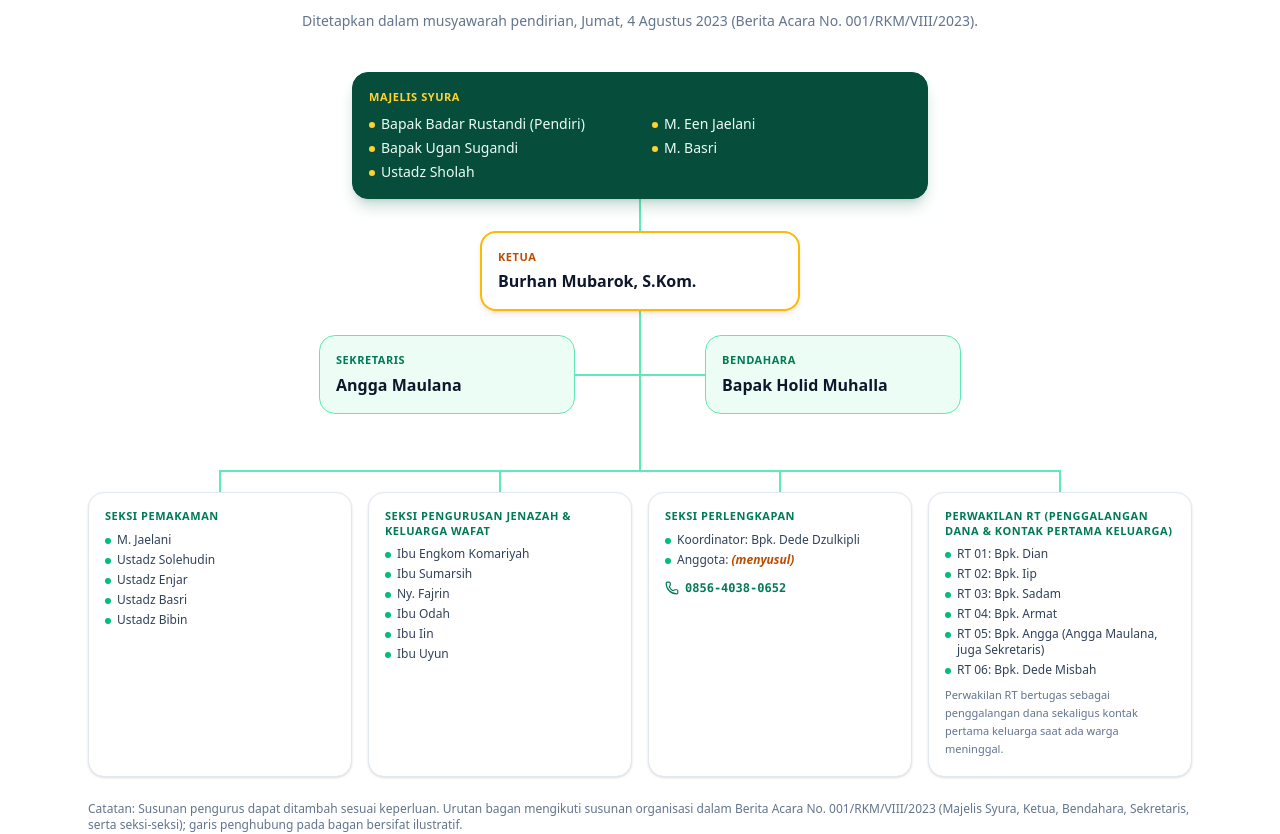
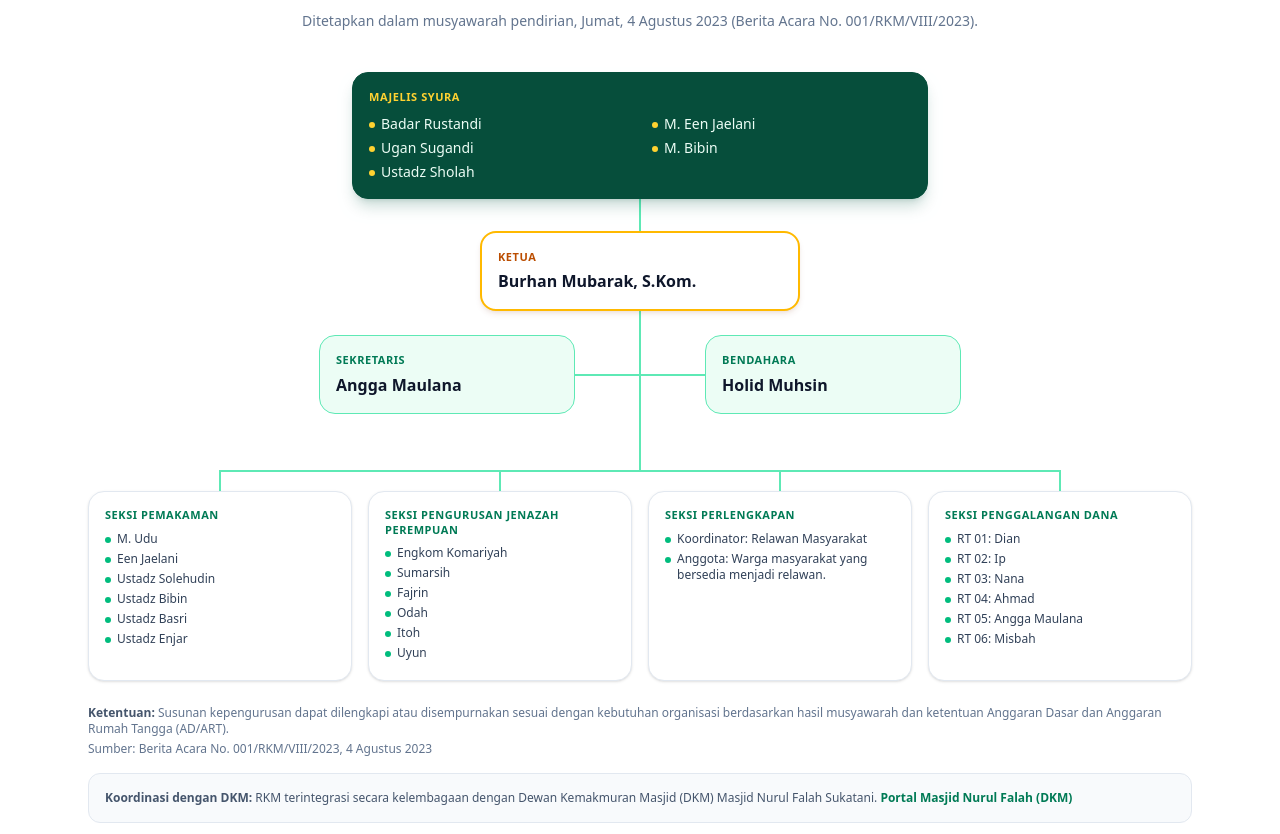
Before and after one commit to rkm-sukatani/rkm-sukatani.github.io, a React (Vite) app: page / in a window 1280 px wide. Shown: the part 3793-4627 px from the top of the page. Built offline with nearby package versions, Linux system fonts and the light colour scheme.

Commit message:
feat(struktur): bagan Struktur Organisasi mengikuti persis Berita Acara No. 001/RKM/VIII/2023 (BERITA ACARA RKM.pdf)

```diff
--- a/src/components/home/Sections.tsx
+++ b/src/components/home/Sections.tsx
@@ -8,7 +8,6 @@ import {
   Scale,
   Wallet,
   Users,
-  Phone,
   BookOpen,
   ArrowRight,
   ClipboardList,
@@ -337,9 +336,8 @@ function VLine({ className = "" }: { className?: string }) {
 }
 
 export function StrukturOrganisasiSection() {
-  const c = rkm.coordinator;
-  const p = rkm.pengurus;
-  const seksiCount = p.seksi.length;
+  const so = rkm.strukturOrganisasi;
+  const seksiCount = so.seksi.length;
   return (
     <section id="struktur-organisasi" className="py-16 bg-white border-y border-slate-200 scroll-mt-20">
       <div className="max-w-6xl mx-auto px-4 sm:px-6">
@@ -352,17 +350,17 @@ export function StrukturOrganisasiSection() {
 
         <div role="group" aria-label="Bagan struktur organisasi RKM Sukatani" className="flex flex-col items-center">
           {/* Level 1: Majelis Syura */}
-          <OrgBox role="Majelis Syura" names={p.majelisSyura} variant="syura" className="max-w-xl" />
+          <OrgBox role={so.majelisSyura.title} names={so.majelisSyura.members} variant="syura" className="max-w-xl" />
           <VLine className="h-8" />
 
           {/* Level 2: Ketua */}
-          <OrgBox role="Ketua" names={[p.ketua]} variant="ketua" className="max-w-xs" />
+          <OrgBox role={so.ketua.title} names={[so.ketua.name]} variant="ketua" className="max-w-xs" />
 
           {/* Level 3: Sekretaris & Bendahara (cabang dari garis Ketua) */}
           <div className="w-full flex flex-col items-center lg:flex-row lg:items-stretch lg:justify-center">
             <VLine className="h-6 lg:hidden" />
             <div className="w-full max-w-xs lg:w-64 lg:py-6 flex items-center">
-              <OrgBox role="Sekretaris" names={[p.sekretaris]} />
+              <OrgBox role={so.sekretaris.title} names={[so.sekretaris.name]} />
             </div>
             <div aria-hidden="true" className="hidden lg:flex items-center w-16">
               <div className={`h-0.5 w-full ${LINE}`} />
@@ -372,15 +370,15 @@ export function StrukturOrganisasiSection() {
               <div className={`h-0.5 w-full ${LINE}`} />
             </div>
             <div className="w-full max-w-xs lg:w-64 lg:py-6 flex items-center">
-              <OrgBox role="Bendahara" names={[p.bendahara]} />
+              <OrgBox role={so.bendahara.title} names={[so.bendahara.name]} />
             </div>
           </div>
           <VLine className="h-6 lg:h-8" />
 
           {/* Level 4: Seksi-seksi */}
           <div className="w-full grid grid-cols-1 lg:grid-cols-4 lg:gap-4 text-xs">
-            {p.seksi.map((sk, i) => (
-              <div key={sk.name} className="relative flex flex-col items-center">
+            {so.seksi.map((sk, i) => (
+              <div key={sk.title} className="relative flex flex-col items-center">
                 {/* garis horizontal penghubung antarseksi (desktop) */}
                 <div
                   aria-hidden="true"
@@ -389,19 +387,7 @@ export function StrukturOrganisasiSection() {
                   }`}
                 />
                 <VLine className={`h-6 ${i === 0 ? "hidden lg:block" : ""}`} />
-                <OrgBox role={sk.name} names={sk.members} variant="seksi" className="max-w-md lg:max-w-none h-full">
-                  {"note" in sk && <p className="text-[11px] text-slate-500 mt-2 leading-relaxed">{sk.note}</p>}
-                  {sk.name === "Seksi Perlengkapan" && (
-                    <a
-                      href={`https://wa.me/${c.whatsapp}?text=${encodeURIComponent(`Assalamu'alaikum ${c.name} (${c.role})`)}`}
-                      target="_blank"
-                      rel="noopener noreferrer"
-                      className="text-[#047857] font-mono mt-3 flex items-center gap-1.5 font-semibold hover:underline"
-                    >
-                      <Phone className="w-3.5 h-3.5" /> {c.phone}
-                    </a>
-                  )}
-                </OrgBox>
+                <OrgBox role={sk.title} names={sk.members} variant="seksi" className="max-w-md lg:max-w-none h-full" />
               </div>
             ))}
           </div>
@@ -409,10 +395,9 @@ export function StrukturOrganisasiSection() {
 
         <div className="mt-6 text-xs text-left text-slate-500 space-y-1">
           <p>
-            Catatan: {p.note} Urutan bagan mengikuti susunan organisasi dalam {rkm.founding.document} (Majelis Syura, Ketua,
-            Bendahara, Sekretaris, serta seksi-seksi); garis penghubung pada bagan bersifat ilustratif.
+            <b className="text-slate-600">Ketentuan:</b> {so.ketentuan}
           </p>
-          <p>Sumber: {p.source}.</p>
+          <p>Sumber: {so.source}</p>
         </div>
         <div className="mt-4 p-4 rounded-xl bg-slate-50 border border-slate-200 text-xs text-left text-slate-600">
           <b>Koordinasi dengan DKM:</b> RKM terintegrasi secara kelembagaan dengan {rkm.parentOrganization}.{" "}
--- a/src/data/rkm.json
+++ b/src/data/rkm.json
@@ -230,5 +230,74 @@
     ],
     "source": "Konfirmasi Burhan, 3 Nov 2026"
   },
-  "programKerjaLain": "(menyusul)"
+  "programKerjaLain": "(menyusul)",
+  "strukturOrganisasi": {
+    "_catatan": "Disalin persis dari 'BERITA ACARA RKM.pdf' (II. SUSUNAN KEPENGURUSAN) sebagai struktur final; nama dan ejaan mengikuti dokumen tersebut.",
+    "majelisSyura": {
+      "title": "Majelis Syura",
+      "members": [
+        "Badar Rustandi",
+        "M. Een Jaelani",
+        "Ugan Sugandi",
+        "M. Bibin",
+        "Ustadz Sholah"
+      ]
+    },
+    "ketua": {
+      "title": "Ketua",
+      "name": "Burhan Mubarak, S.Kom."
+    },
+    "sekretaris": {
+      "title": "Sekretaris",
+      "name": "Angga Maulana"
+    },
+    "bendahara": {
+      "title": "Bendahara",
+      "name": "Holid Muhsin"
+    },
+    "seksi": [
+      {
+        "title": "Seksi Pemakaman",
+        "members": [
+          "M. Udu",
+          "Een Jaelani",
+          "Ustadz Solehudin",
+          "Ustadz Bibin",
+          "Ustadz Basri",
+          "Ustadz Enjar"
+        ]
+      },
+      {
+        "title": "Seksi Pengurusan Jenazah Perempuan",
+        "members": [
+          "Engkom Komariyah",
+          "Sumarsih",
+          "Fajrin",
+          "Odah",
+          "Itoh",
+          "Uyun"
+        ]
+      },
+      {
+        "title": "Seksi Perlengkapan",
+        "members": [
+          "Koordinator: Relawan Masyarakat",
+          "Anggota: Warga masyarakat yang bersedia menjadi relawan."
+        ]
+      },
+      {
+        "title": "Seksi Penggalangan Dana",
+        "members": [
+          "RT 01: Dian",
+          "RT 02: Ip",
+          "RT 03: Nana",
+          "RT 04: Ahmad",
+          "RT 05: Angga Maulana",
+          "RT 06: Misbah"
+        ]
+      }
+    ],
+    "ketentuan": "Susunan kepengurusan dapat dilengkapi atau disempurnakan sesuai dengan kebutuhan organisasi berdasarkan hasil musyawarah dan ketentuan Anggaran Dasar dan Anggaran Rumah Tangga (AD/ART).",
+    "source": "Berita Acara No. 001/RKM/VIII/2023, 4 Agustus 2023"
+  }
 }
```
